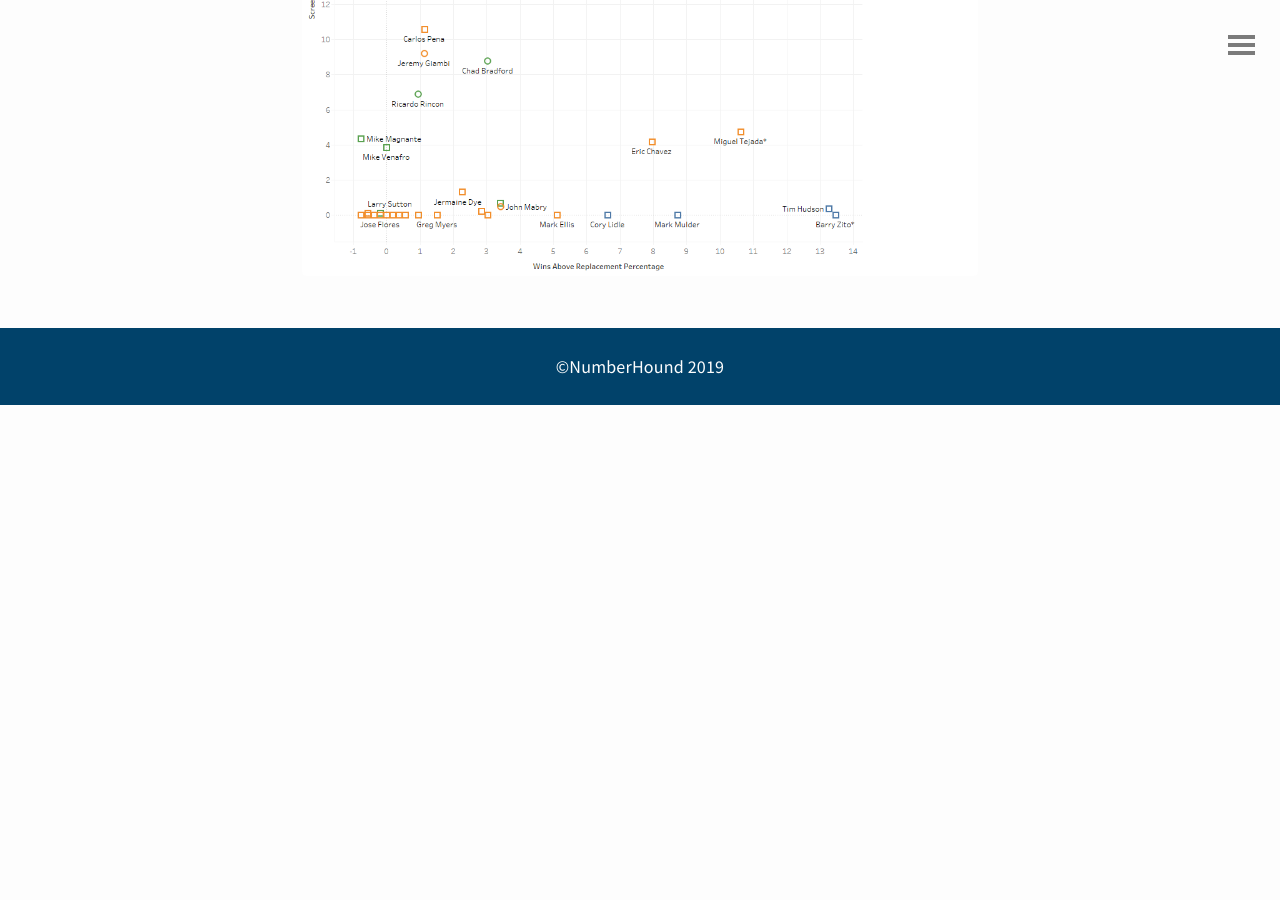
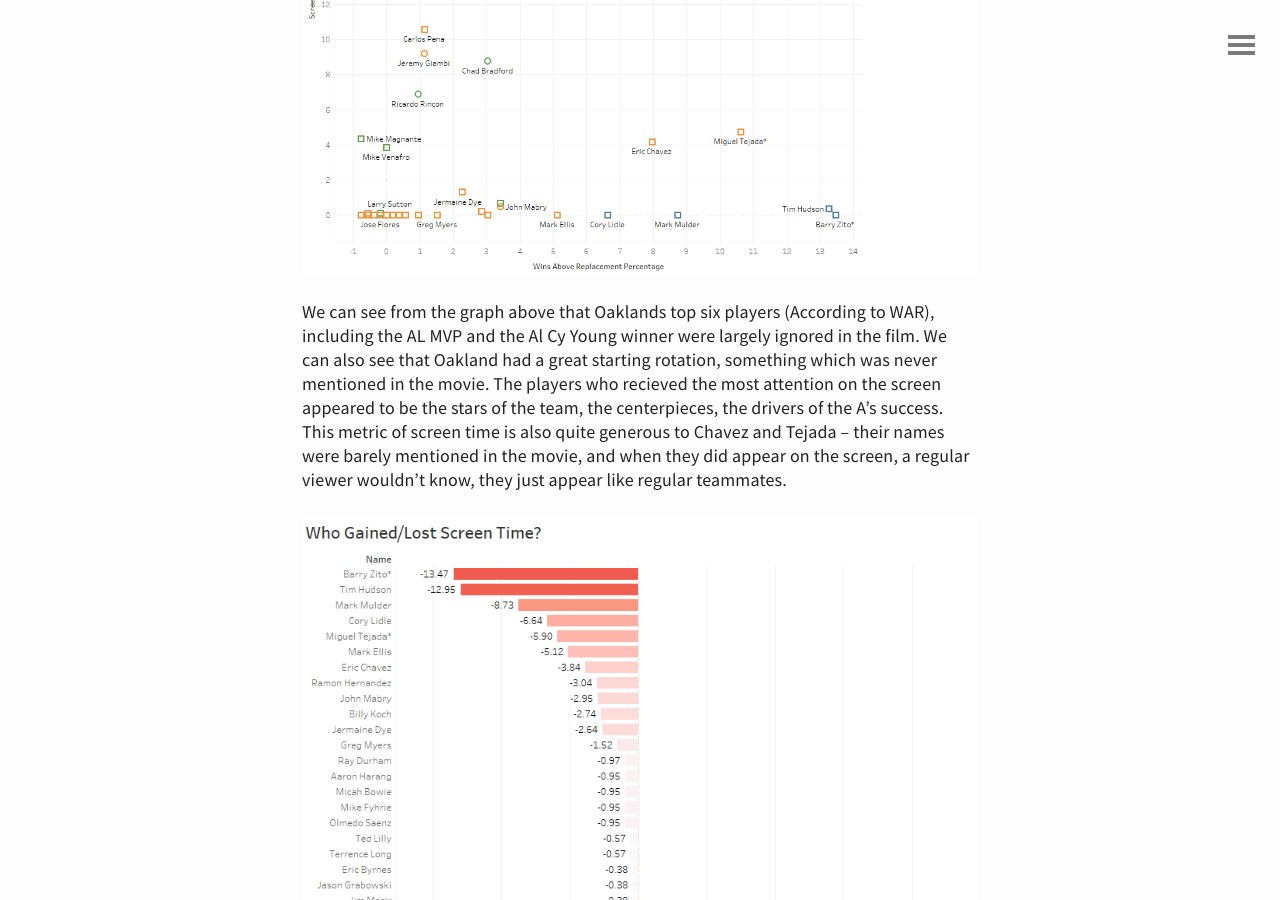
Before and after one commit to NumberHound/web, a Jekyll site: the page built from _posts/2019-11-05-The-Hidden-Side-of-Moneyball.md, in a window 1280 px wide and 900 px high, scrolled down 1369 px. Built offline with Jekyll 4.4.1, drawn with Linux system fonts in a browser that asks for light colours; before the commit the page ends 1774 px from its top, so only the background shows below that; some of the changed text lies outside the part shown.

Commit message:
Update 2019-11-05-The-Hidden-Side-of-Moneyball.md

```diff
--- a/_posts/2019-11-05-The-Hidden-Side-of-Moneyball.md
+++ b/_posts/2019-11-05-The-Hidden-Side-of-Moneyball.md
@@ -2,7 +2,7 @@
 title: The Hidden Side of Moneyball
 ---
 
-  The movie Moneyball came out in 2011 and was based on Michael Lewis' book. The film made 110.2 million USD at the box office and scored a 94% on Rotten Tomatoes. Moneyball focused on the [2002 Oakland A's](https://www.baseball-reference.com/teams/OAK/2002.shtml), and how, despite losing three key players ([Johnny Damon](https://www.baseball-reference.com/players/d/damonjo01.shtml), [Jason Giambi](https://www.baseball-reference.com/players/g/giambja01.shtml), and [Jason Isringhausen](https://www.baseball-reference.com/players/i/isrinja01.shtml)) the A's, with the help of some analytics, were able to make it back to the American League Playoffs. They were forced to be different because of their miniscule payroll.
+  The movie [Moneyball](https://www.imdb.com/title/tt1210166/) came out in 2011 and was based on Michael Lewis' book. The film made 110.2 million USD at the box office and scored a 94% on Rotten Tomatoes. Moneyball focused on the [2002 Oakland A's](https://www.baseball-reference.com/teams/OAK/2002.shtml), and how, despite losing three key players ([Johnny Damon](https://www.baseball-reference.com/players/d/damonjo01.shtml), [Jason Giambi](https://www.baseball-reference.com/players/g/giambja01.shtml), and [Jason Isringhausen](https://www.baseball-reference.com/players/i/isrinja01.shtml)) the A's, with the help of some analytics, were able to make it back to the American League Playoffs. They were forced to be different because of their miniscule payroll.
 
   In the film, the A's brought in [David Justice](https://www.baseball-reference.com/players/j/justida01.shtml), [Scott Hatteberg](https://www.baseball-reference.com/players/h/hattesc01.shtml), [Jeremy Giambi](https://www.baseball-reference.com/players/g/giambje01.shtml), and [Chad Braford](https://www.baseball-reference.com/players/b/bradfch01.shtml) to replace Damon, Giambi and Isringhausen (Note that Jeremy Giambi was later traded for [John Mabry](https://www.baseball-reference.com/players/m/mabryjo01.shtml)). And as the movie would have you believe, they played a huge part in Oakland's success the following season... But did they **really**?
 
@@ -11,3 +11,7 @@ title: The Hidden Side of Moneyball
   In reality, the A's already had a great team in place -- [Eric Chavez](https://www.baseball-reference.com/players/c/chaveer01.shtml) the five time gold glover, [Miguel Tejada](https://www.baseball-reference.com/players/t/tejadmi01.shtml) the six time all-star and actuall the American League MVP in 2002, and the two time all-star [Jermaine Dye](https://www.baseball-reference.com/players/d/dyeje01.shtml). Something which is also completely ignored is how good the A's pitching was in 2002. Led by an excellent pitching staff which included 2002 Amnerican League Cy Young Winner [Barry Zito](https://www.baseball-reference.com/players/z/zitoba01.shtml). However, these great players were largely ignored. So how much screen time (measured here as seconds being talked about in the movie plus seconds on the screen) did each player get relative to their value?
 
 ![The Hidden Side to Moneyball](/img/moneyball/moneyball2.png "WAR% Versus Screen%")
+
+We can see from the graph above that Oaklands top six players (According to WAR), including the AL MVP and the Al Cy Young winner were largely ignored in the film. We can also see that Oakland had a great starting rotation, something which was never mentioned in the movie. The players who recieved the most attention on the screen appeared to be the stars of the team, the centerpieces, the drivers of the A's success. This metric of screen time is also quite generous to Chavez and Tejada -- their names were barely mentioned in the movie, and when they did appear on the screen, a regular viewer wouldn't know, they just appear like regular teammates.
+
+![The Hidden Side to Moneyball](/img/moneyball/moneyball1.png "Less screen time")
```
